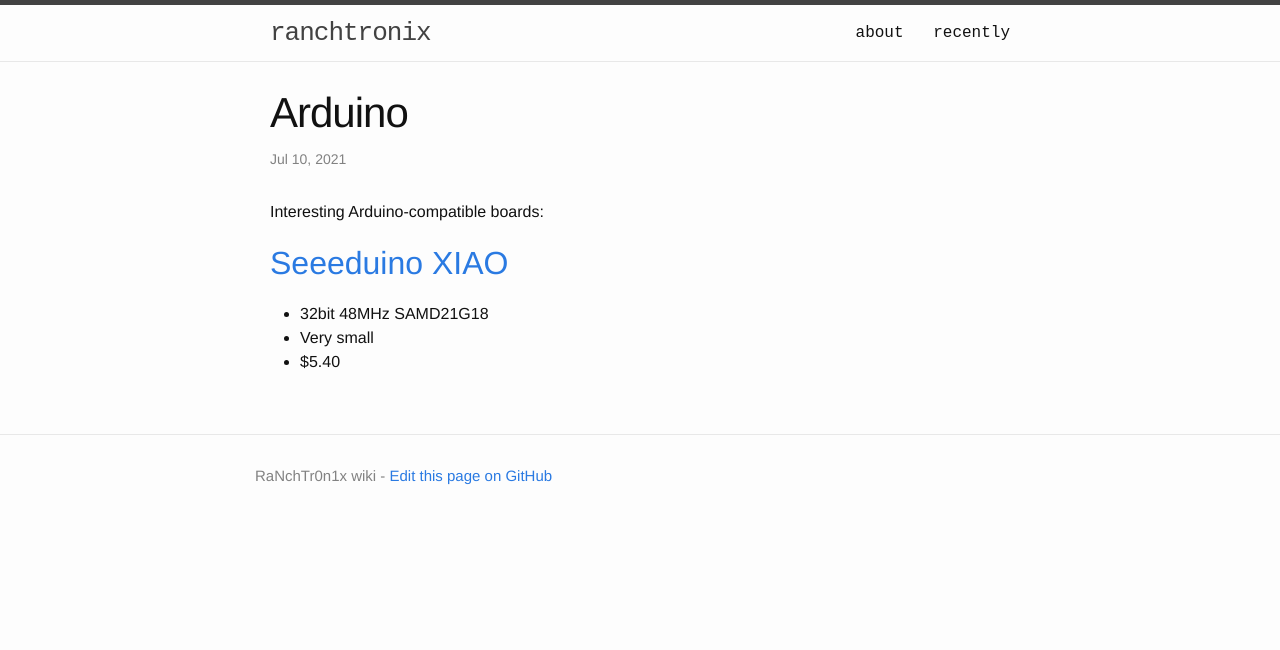
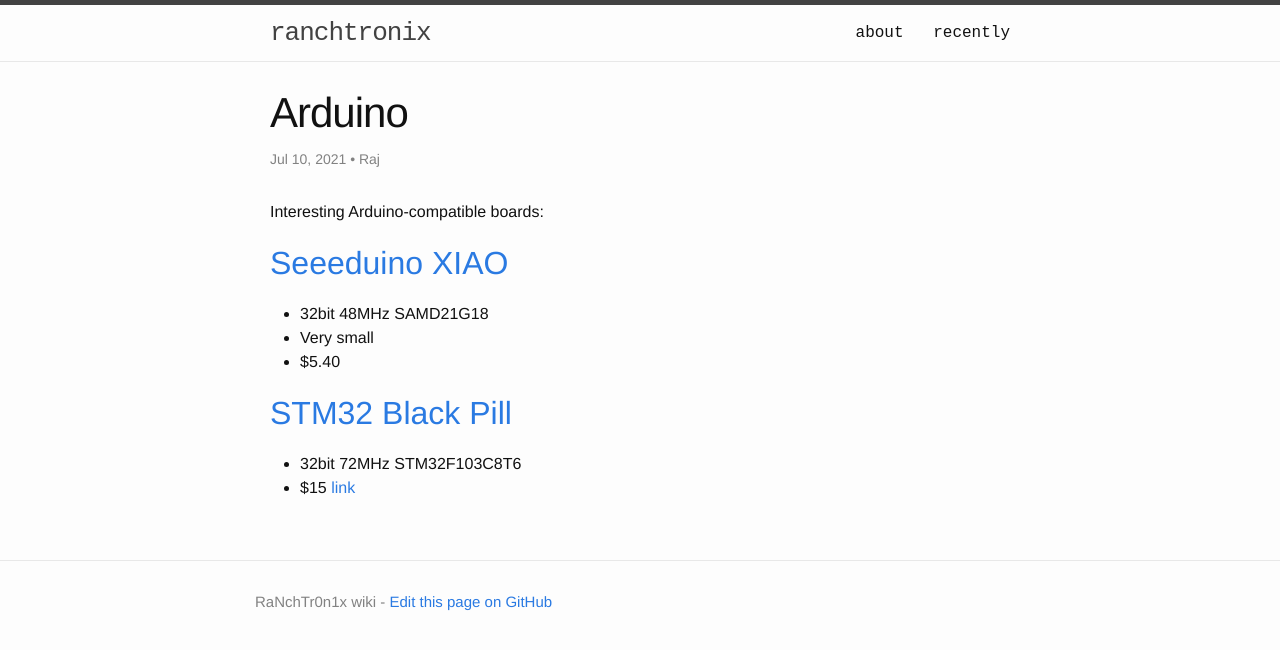
Before and after one commit to rajbot/ranchtronix, a Jekyll site: the page built from _posts/2021-07-10-Arduino.md, in a window 1280 px wide. Shown: the top 650 px of the page. Built offline with Jekyll 4.4.1, drawn with Linux system fonts in a browser that asks for light colours; our own code applies the rules of GitHub Pages for plain Markdown files; Markdown is read by kramdown in place of the engine named in the settings.

Commit message:
Update 2021-07-10-Arduino.md

```diff
--- a/_posts/2021-07-10-Arduino.md
+++ b/_posts/2021-07-10-Arduino.md
@@ -1,6 +1,17 @@
+---
+author: Raj
+date: '2021-07-10'
+layout: post
+title: Arduino
+---
+
 Interesting Arduino-compatible boards:
 
 ## [Seeeduino XIAO](https://www.seeedstudio.com/Seeeduino-XIAO-Arduino-Microcontroller-SAMD21-Cortex-M0+-p-4426.html)
 - 32bit 48MHz SAMD21G18
 - Very small
 - $5.40
+
+## [STM32 Black Pill](https://stm32-base.org/boards/STM32F103C8T6-Black-Pill.html)
+- 32bit 72MHz STM32F103C8T6
+- $15 [link](https://www.adafruit.com/product/4877)
```
